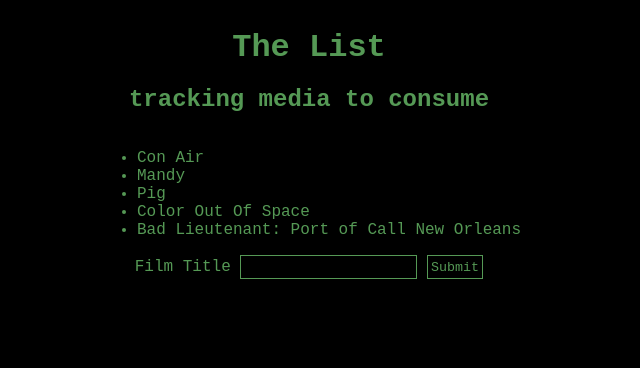
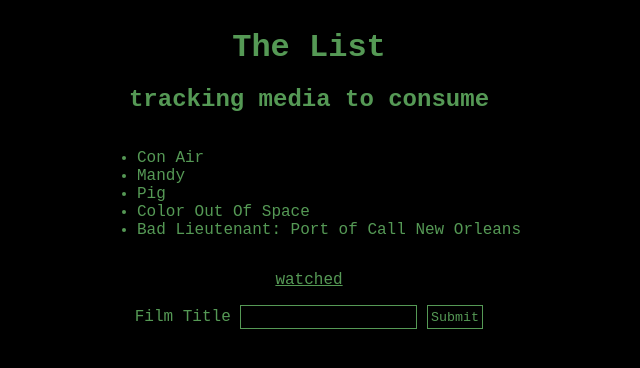
Before and after one commit to sarahhcodes/thelist, a Flask app: page / in a window 1280 px wide. Shown: the top 368 px of the page, without its empty margins (331-971 px from the left). Run offline with Flask 3, Linux system fonts and the light colour scheme.

Commit message:
adding watched link; updating to do list

```diff
--- a/app.py
+++ b/app.py
@@ -6,8 +6,10 @@ connection = apsw.Connection("list.db", flags=apsw.SQLITE_OPEN_READWRITE)
 
 # TO DO:
 # finalize template design
+# change list to table
 # login
 # populate list
+# add links to each film -> where to watch popup; mark as watched
 
 @app.route("/")
 
--- a/templates/tempdesign.html
+++ b/templates/tempdesign.html
@@ -21,6 +21,7 @@
                 <li>Bad Lieutenant: Port of Call New Orleans</li>
             </ul>
         </div>
+        <p><a href="/watched">watched</a></p>
         <div class="form">
             <form>
                 <label for="title">Film Title</label>
```
